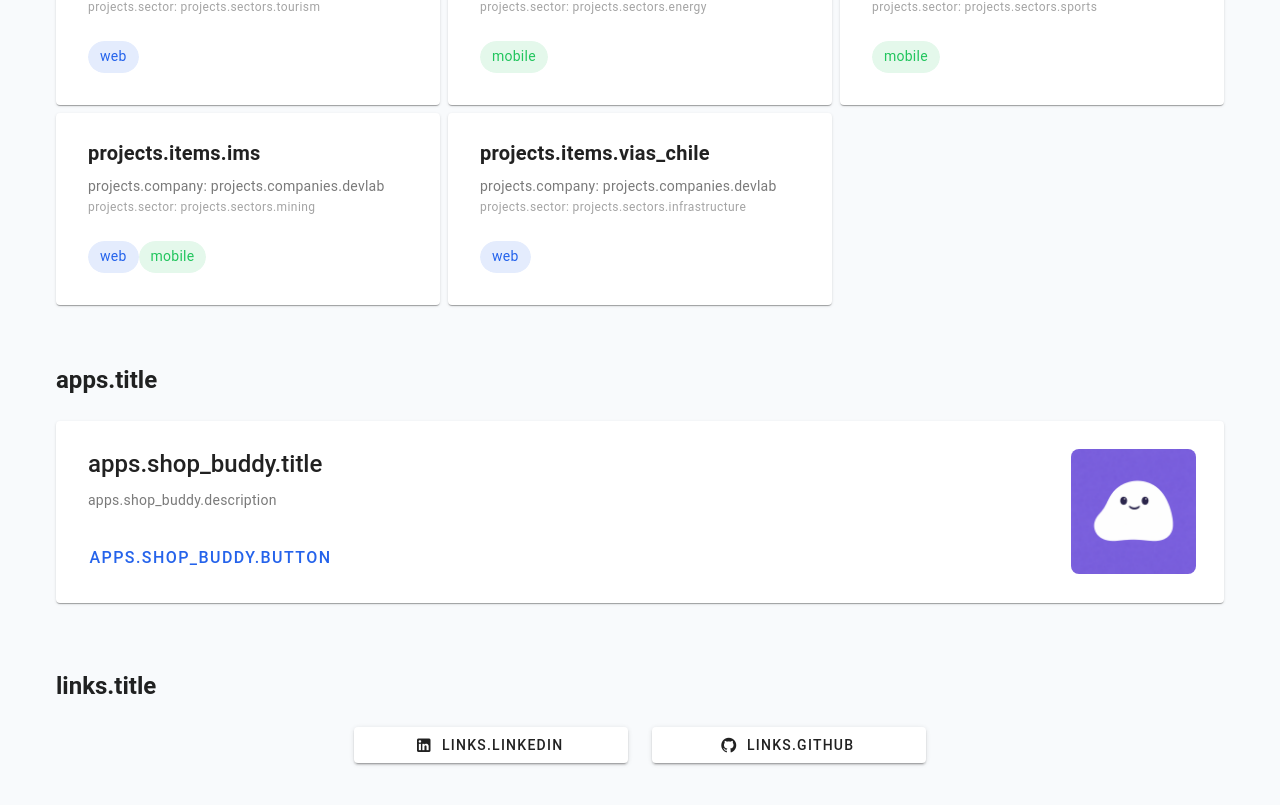
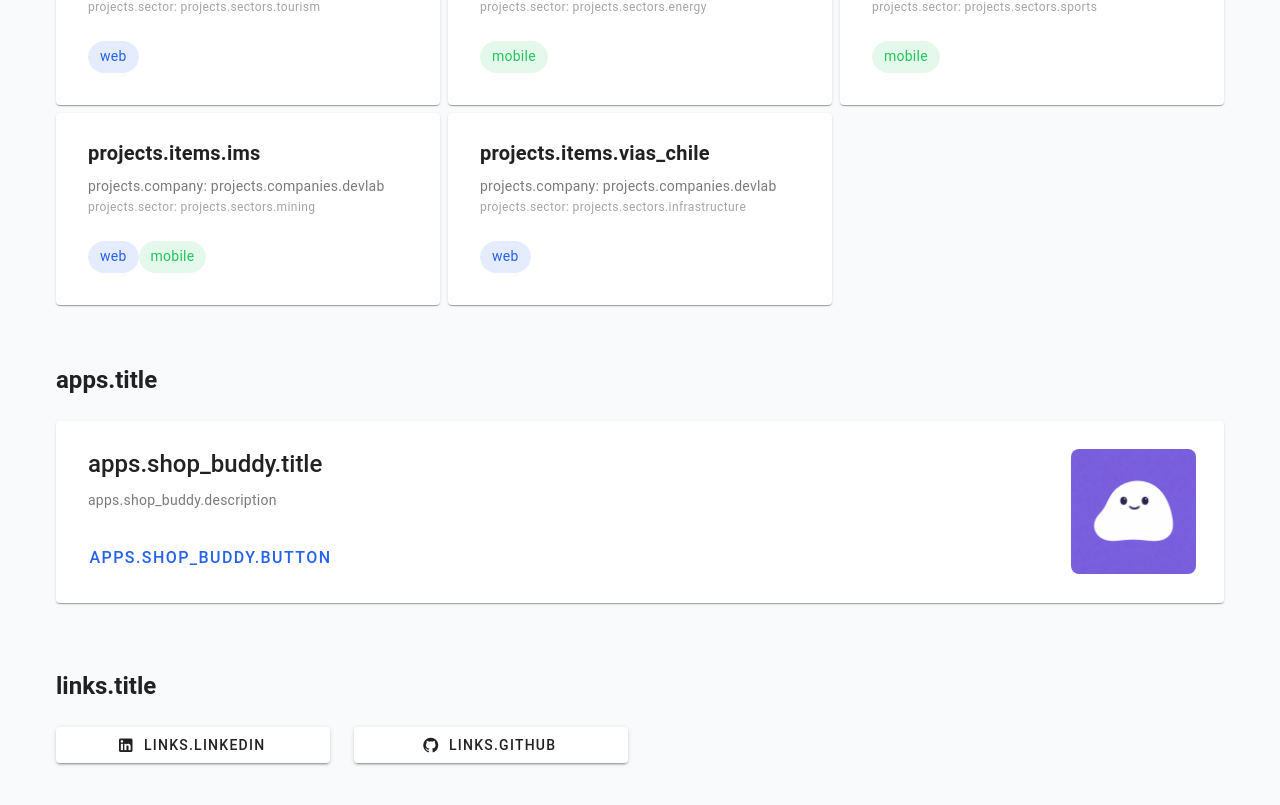
Before and after one commit to nachar/hassen-nachar-web, a Vue app: page / in a window 1280 px wide. Shown: the part 2202-3007 px from the top of the page. Built offline with nearby package versions, Linux system fonts and the light colour scheme.

Commit message:
style: links buttons alignment

```diff
--- a/src/components/LinksSection.vue
+++ b/src/components/LinksSection.vue
@@ -9,7 +9,7 @@ const { t } = useI18n();
     {{ t('links.title') }}
   </h2>
 
-  <v-row class="d-flex justify-center">
+  <v-row>
     <v-col cols="12" md="3">
       <v-btn
         class="mr-4"
```
